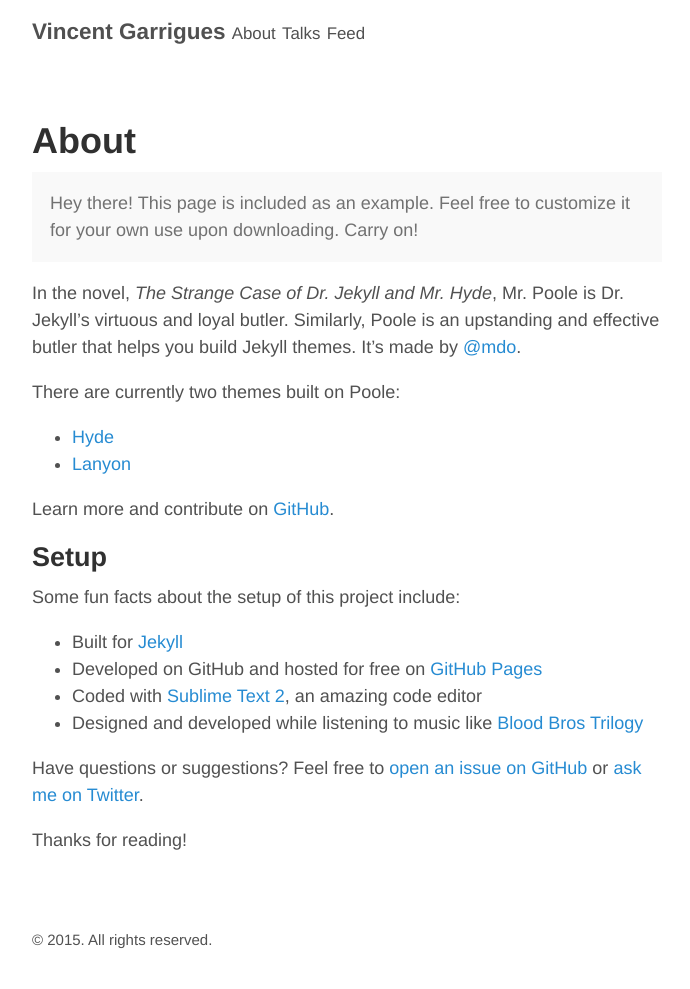
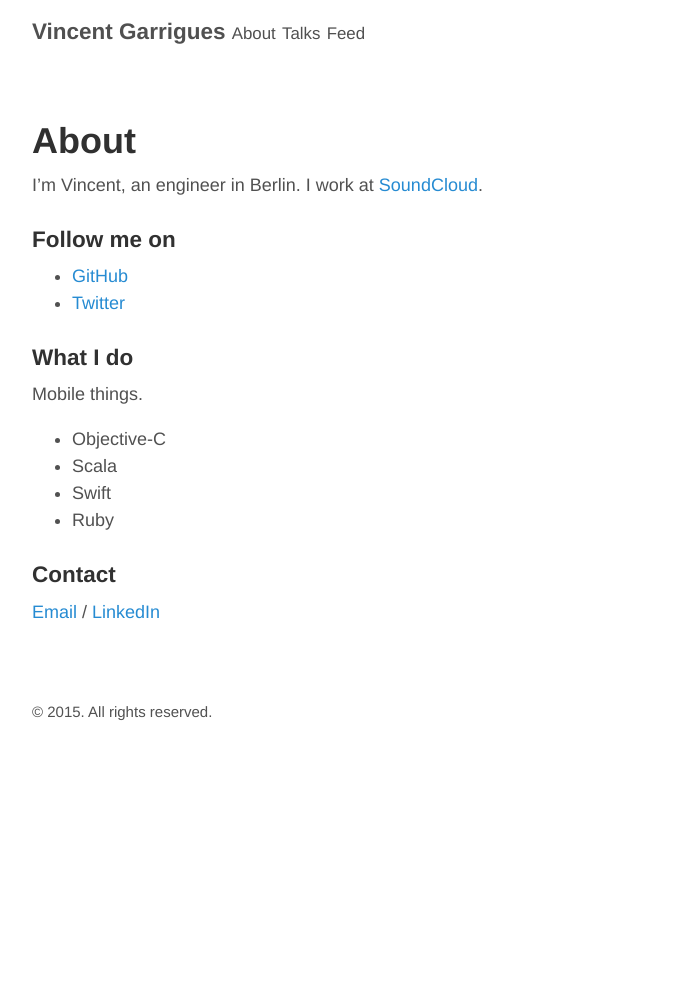
Before and after one commit to garriguv/garriguv.github.io, a Jekyll site: the page built from about.md, in a window 1280 px wide. Shown: the whole page, without its empty margins (293-983 px from the left). Built offline with Jekyll 4.4.1, drawn with Linux system fonts in a browser that asks for light colours; after the commit the page ends 900 px from its top, so only the background shows below that.

Commit message:
Updated About page

```diff
--- a/about.md
+++ b/about.md
@@ -3,28 +3,22 @@ layout: page
 title: About
 ---
 
-<p class="message">
-  Hey there! This page is included as an example. Feel free to customize it for your own use upon downloading. Carry on!
-</p>
+I'm Vincent, an engineer in Berlin. I work at [SoundCloud](http://soundcloud.com).
 
-In the novel, *The Strange Case of Dr. Jekyll and Mr. Hyde*, Mr. Poole is Dr. Jekyll's virtuous and loyal butler. Similarly, Poole is an upstanding and effective butler that helps you build Jekyll themes. It's made by [@mdo](https://twitter.com/mdo).
+### Follow me on
 
-There are currently two themes built on Poole:
+* [GitHub](http://github.com/garriguv)
+* [Twitter](http://twitter.com/garriguv)
 
-* [Hyde](http://hyde.getpoole.com)
-* [Lanyon](http://lanyon.getpoole.com)
+### What I do
 
-Learn more and contribute on [GitHub](https://github.com/poole).
+Mobile things.
 
-## Setup
+* Objective-C
+* Scala
+* Swift
+* Ruby
 
-Some fun facts about the setup of this project include:
+### Contact
 
-* Built for [Jekyll](http://jekyllrb.com)
-* Developed on GitHub and hosted for free on [GitHub Pages](https://pages.github.com)
-* Coded with [Sublime Text 2](http://sublimetext.com), an amazing code editor
-* Designed and developed while listening to music like [Blood Bros Trilogy](https://soundcloud.com/maddecent/sets/blood-bros-series)
-
-Have questions or suggestions? Feel free to [open an issue on GitHub](https://github.com/poole/poole/issues/new) or [ask me on Twitter](https://twitter.com/mdo).
-
-Thanks for reading!
+[Email](mailto:vincent.garrigues@gmail.com) / [LinkedIn](https://de.linkedin.com/in/garriguv)
```
Also changed, not shown: 1 other file.
